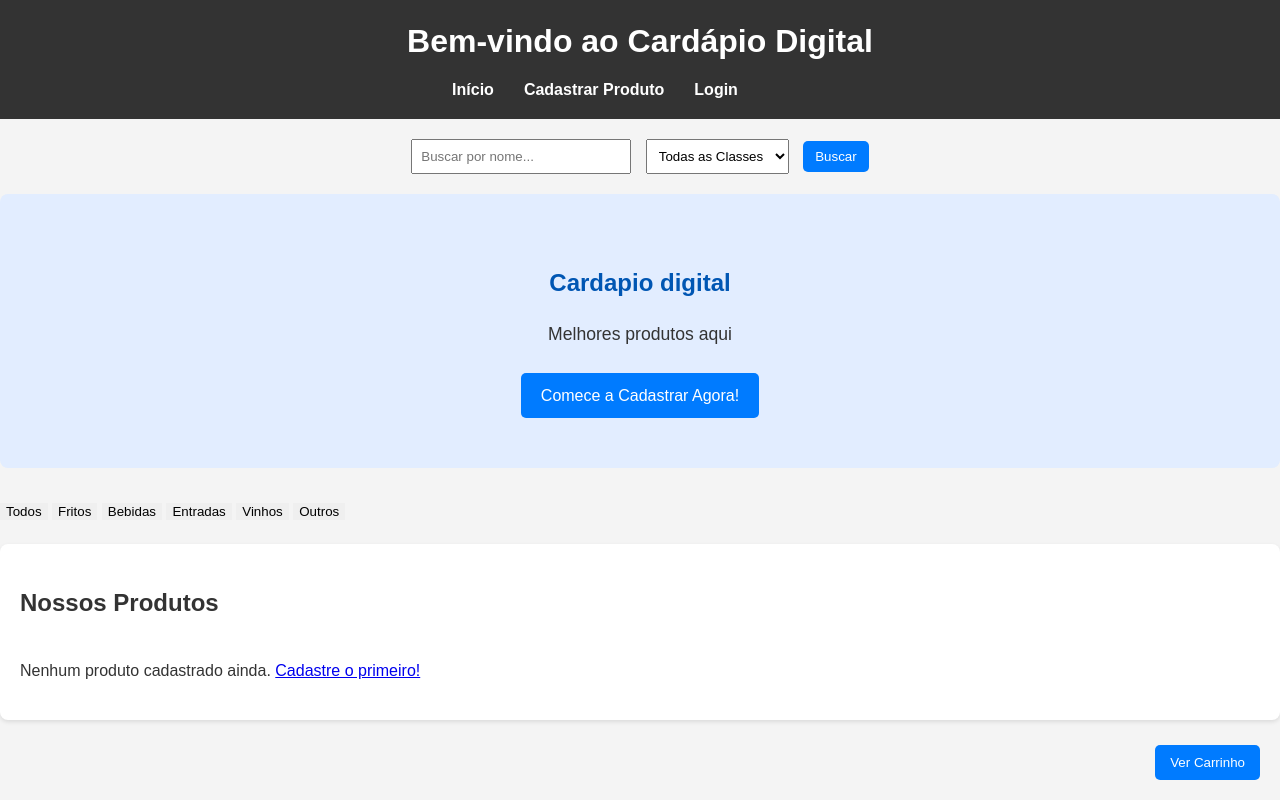
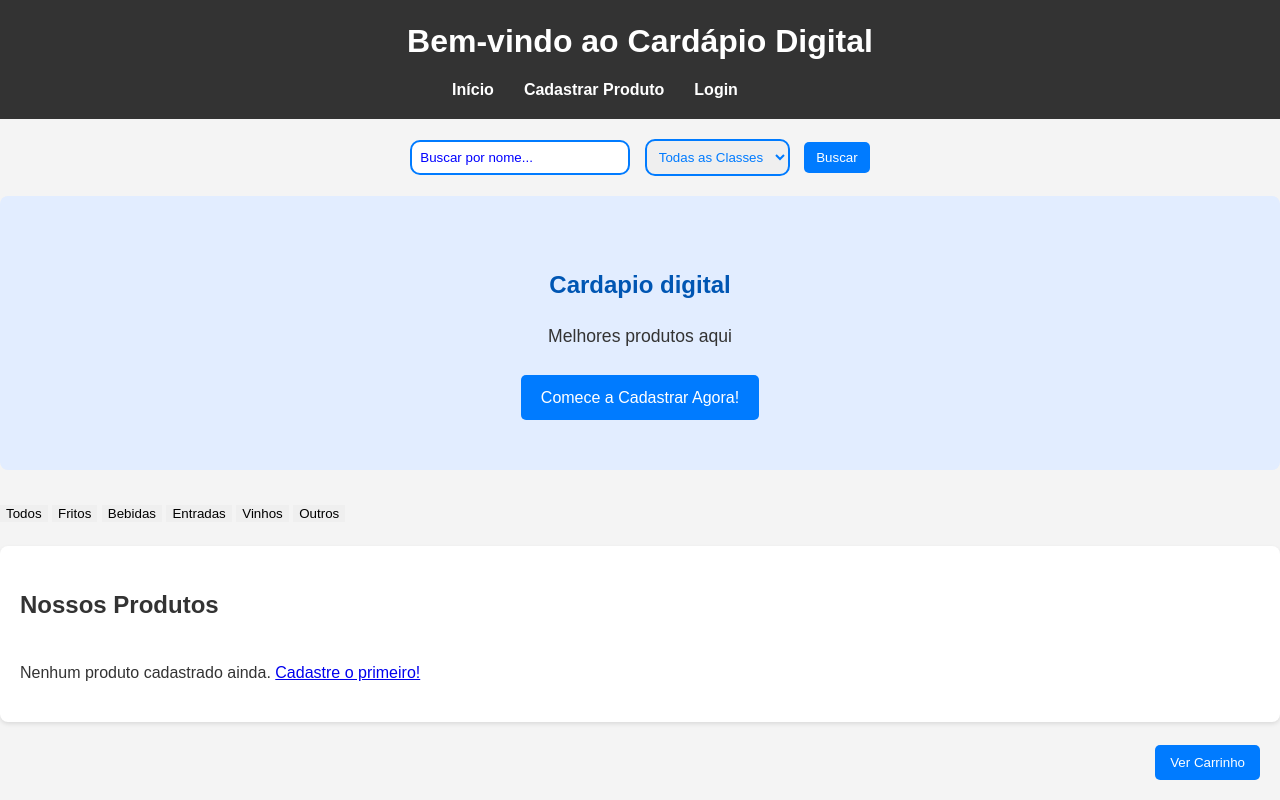
Before and after one commit to walterdyna/Projeto-site-compras-whatsapp, a website: page public/index.html in a window 1280 px wide. Drawn offline with Linux system fonts and the light colour scheme; no server answers.

Commit message:
ajute de segurança http - https e ajute cor da borda para azul no placeholder

```diff
--- a/package.json
+++ b/package.json
@@ -5,6 +5,7 @@
     "cors": "^2.8.5",
     "dotenv": "^16.5.0",
     "express": "^5.1.0",
+    "helmet": "^8.1.0",
     "jsonwebtoken": "^9.0.2",
     "mongodb": "^6.17.0",
     "mongoose": "^8.15.1",
--- a/public/css/style.css
+++ b/public/css/style.css
@@ -15,6 +15,18 @@ body {
 #btnReportStock, #btnChangeWhatsapp{
     border-radius: 30px;
     padding: 5px;
+}
+
+#search-input, #class-select{
+    border-radius: 10px;
+    color: #007bff;
+    border: 2px solid #007bff;;
+    opacity: 1;
+}
+
+#search-input::placeholder {
+  color: blue;
+  opacity: 1; /* para garantir no Firefox */
 }
 
 /* Estilo para a seção de gerenciamento de usuários */
```
Also changed, not shown: server.js (+15 -0 lines), 1 other file.
